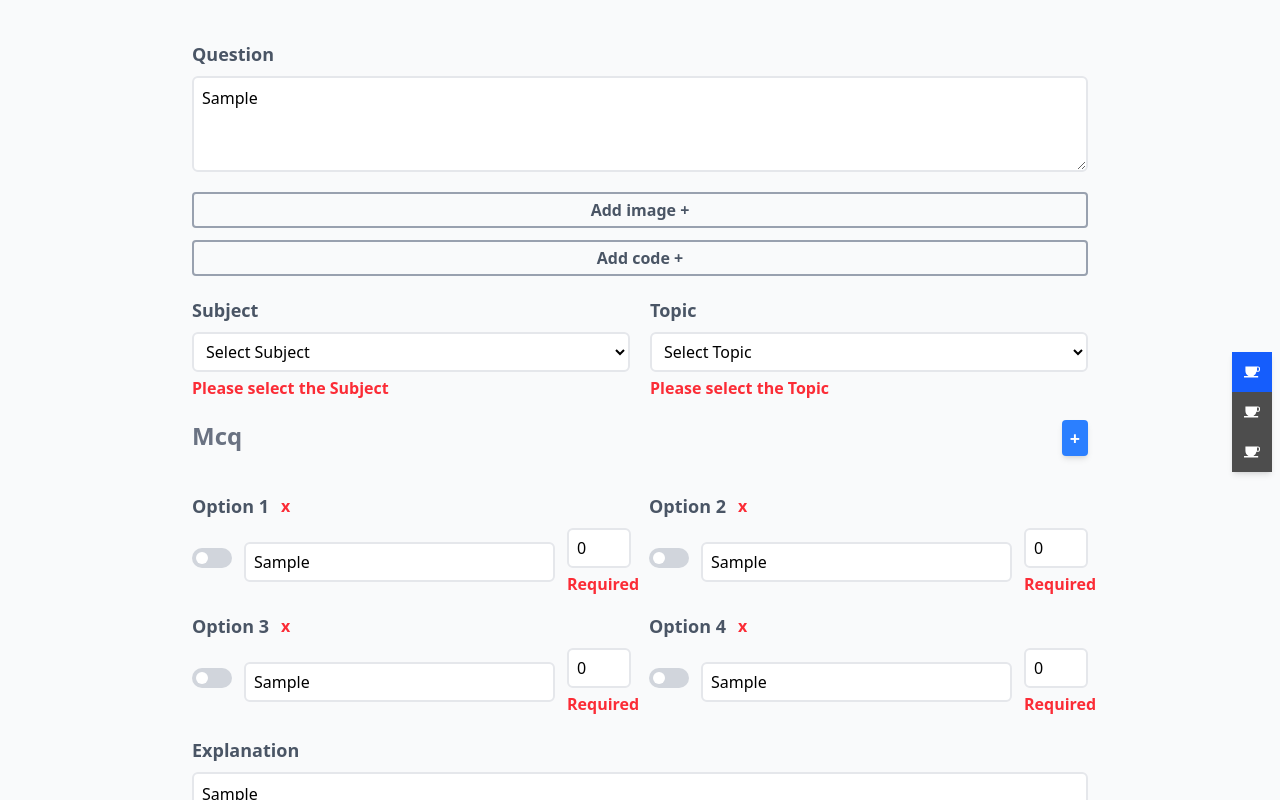
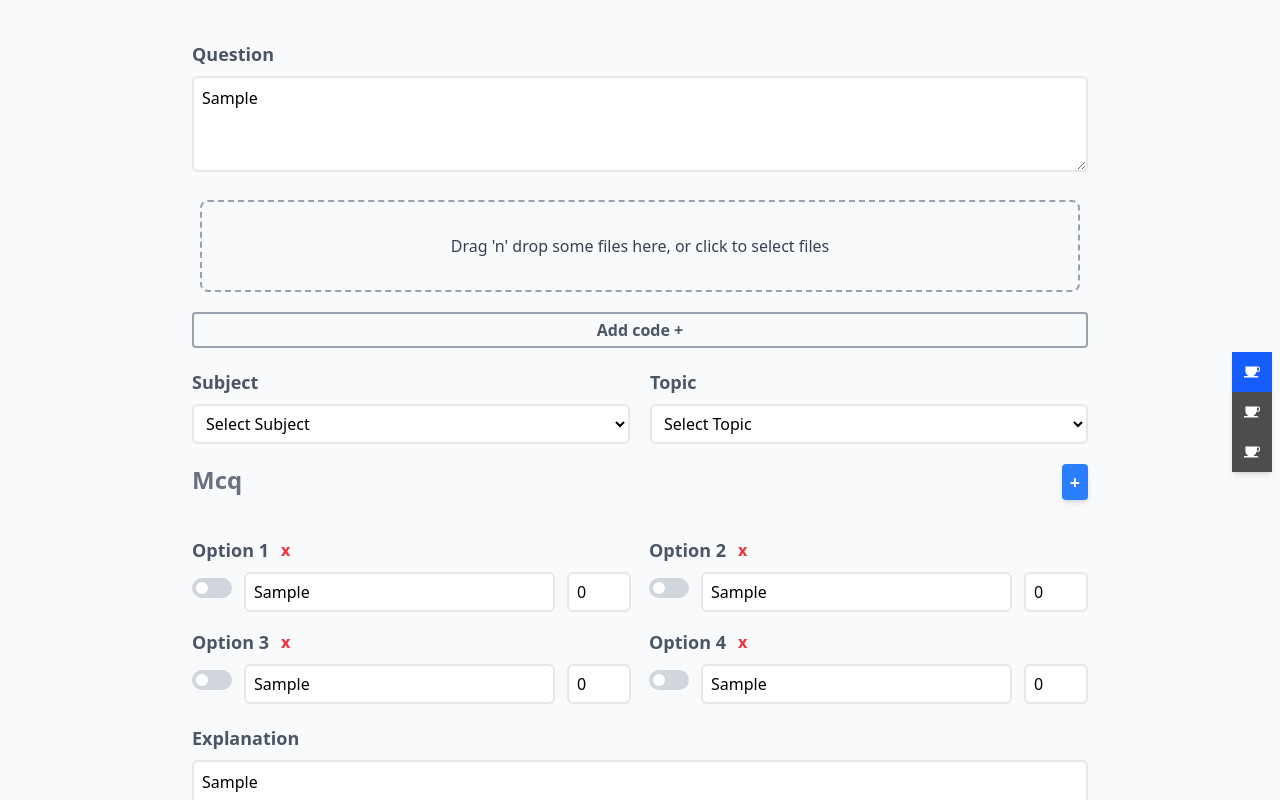
Before and after one commit to sm-karthi/quiz-create, a React (Vite) app: page / in a window 1280 px wide. Both pictures are taken after typing "Sample", "Sample", "Sample", "Sample", "Sample", "Sample" into the empty fields and a click on the button "Add image +". Shown: the top 800 px of the page. Built offline with nearby package versions, Linux system fonts and the light colour scheme.

Commit message:
Finished the add image btn

```diff
--- a/package.json
+++ b/package.json
@@ -15,6 +15,7 @@
     "formik": "^2.4.6",
     "react": "^19.1.0",
     "react-dom": "^19.1.0",
+    "react-dropzone": "^14.3.8",
     "react-router-dom": "^7.6.2",
     "tailwindcss": "^4.1.10"
   },
--- /dev/null
+++ b/src/components/ImageUploader.jsx
@@ -0,0 +1,68 @@
+import React, { useCallback } from 'react';
+import { useDropzone } from 'react-dropzone';
+
+function ImageUploader({ images, setImages, onClose }) {
+
+
+    const onDrop = useCallback((acceptedFiles) => {
+
+        const imageList = acceptedFiles.map((file) => ({
+            image: URL.createObjectURL(file),
+        }));
+
+        setImages(imageList);
+    }, []);
+
+
+    const { getRootProps, getInputProps, isDragActive } = useDropzone({ onDrop });
+
+    return (
+        <section className="p-2">
+
+            {images.length === 0 ? (
+
+                <div
+                    {...getRootProps()}
+                    className={`border-2 p-8 rounded-lg text-center cursor-pointer transition
+                           ${isDragActive ? 'border-blue-500 bg-blue-50' :
+                            'border-dashed border-gray-400 hover:bg-gray-100'}`}>
+
+                    <input {...getInputProps()} />
+
+                    <p className="text-gray-700">
+                        {isDragActive
+                            ? 'Drop the files here ...'
+                            : "Drag 'n' drop some files here, or click to select files"}
+                    </p>
+
+                </div>
+
+            ) : (
+
+                <div className="flex justify-center">
+
+                    <div className="flex gap-3">
+
+                        <img
+                            src={images[0].image}
+                            alt="uploaded preview"
+                            className="max-h-64 rounded object-cover shadow-md" />
+
+                        <button
+                            onClick={onClose}
+                            className="bg-red-500 text-sm rounded-full w-6 h-6 text-white hover:bg-red-700 font-bold cursor-pointer shadow-md">
+                            X
+                        </button>
+
+                    </div>
+
+                </div>
+
+            )}
+
+        </section>
+
+    );
+}
+
+export default ImageUploader;
--- a/src/components/Question.jsx
+++ b/src/components/Question.jsx
@@ -5,10 +5,19 @@ import Mcq from './Mcq'
 import HandleIcon from './HandleIcon'
 import Msq from './Msq'
 import Ntq from './Ntq'
+import ImageUploader from './ImageUploader'
 
 function question() {
 
     let [selectedComponent, setSelectComponent] = useState('Mcq')
+    let [uploadedImages, setUploadedImages] = useState([]);
+    let [showImageUploader, setShowImageUploader] = useState(false);
+
+    let handleImageClose = () => {
+        setUploadedImages([]);
+        setShowImageUploader(false);
+    };
+
 
     let subjects = {
         Programming: ["JavaScript", "Java", "Python"],
@@ -164,10 +173,32 @@ function question() {
 
                 <div className="flex flex-col space-y-3">
 
-                    <button className='border-2 border-gray-400 rounded py-1 font-semibold text-gray-600 hover:bg-gray-100'>Add image +</button>
+                    {!showImageUploader && uploadedImages.length === 0 ? (
 
-                    <button className='border-2 border-gray-400 rounded py-1 font-semibold text-gray-600 hover:bg-gray-100'>Add code +</button>
+                        <button
+                            type="button"
+                            onClick={() => setShowImageUploader(true)}
+                            className="border-2 border-gray-400 rounded py-1 font-semibold text-gray-600 hover:bg-gray-100">
+                            Add image +
+                        </button>
+
+                    ) : null}
+
+
+                    {showImageUploader ? (
+                        <ImageUploader images={uploadedImages} setImages={setUploadedImages}
+                            onClose={handleImageClose} />
+                    ) : null}
+
+
+                    <button
+                        type="button"
+                        className="border-2 border-gray-400 rounded py-1 font-semibold text-gray-600 hover:bg-gray-100">
+                        Add code +
+                    </button>
+
                 </div>
+
 
                 <div className="flex md:gap-5 gap-2 flex-col md:flex-row">
 
```
Also changed, not shown: 1 other file (tests, documents, lock files or other folders).
